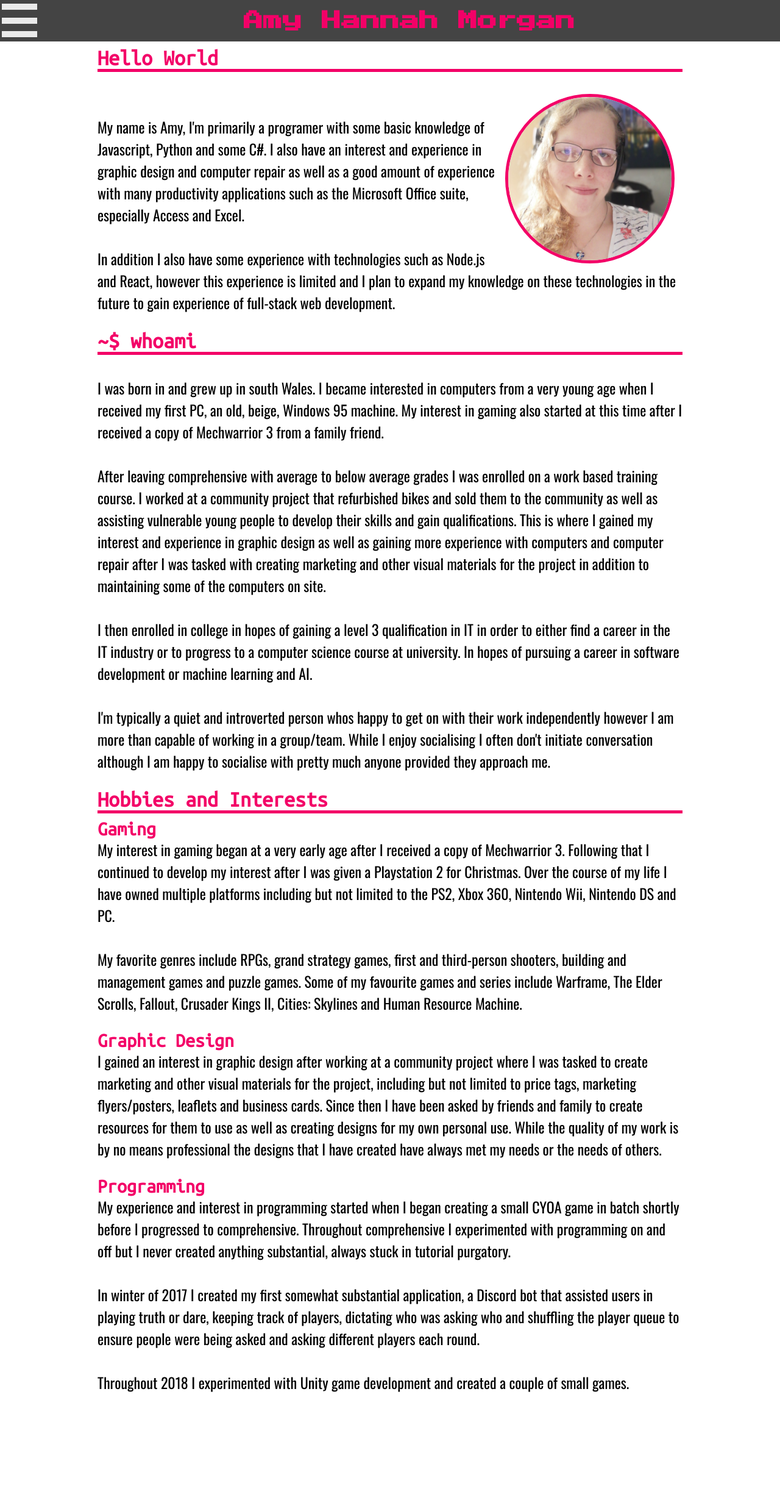
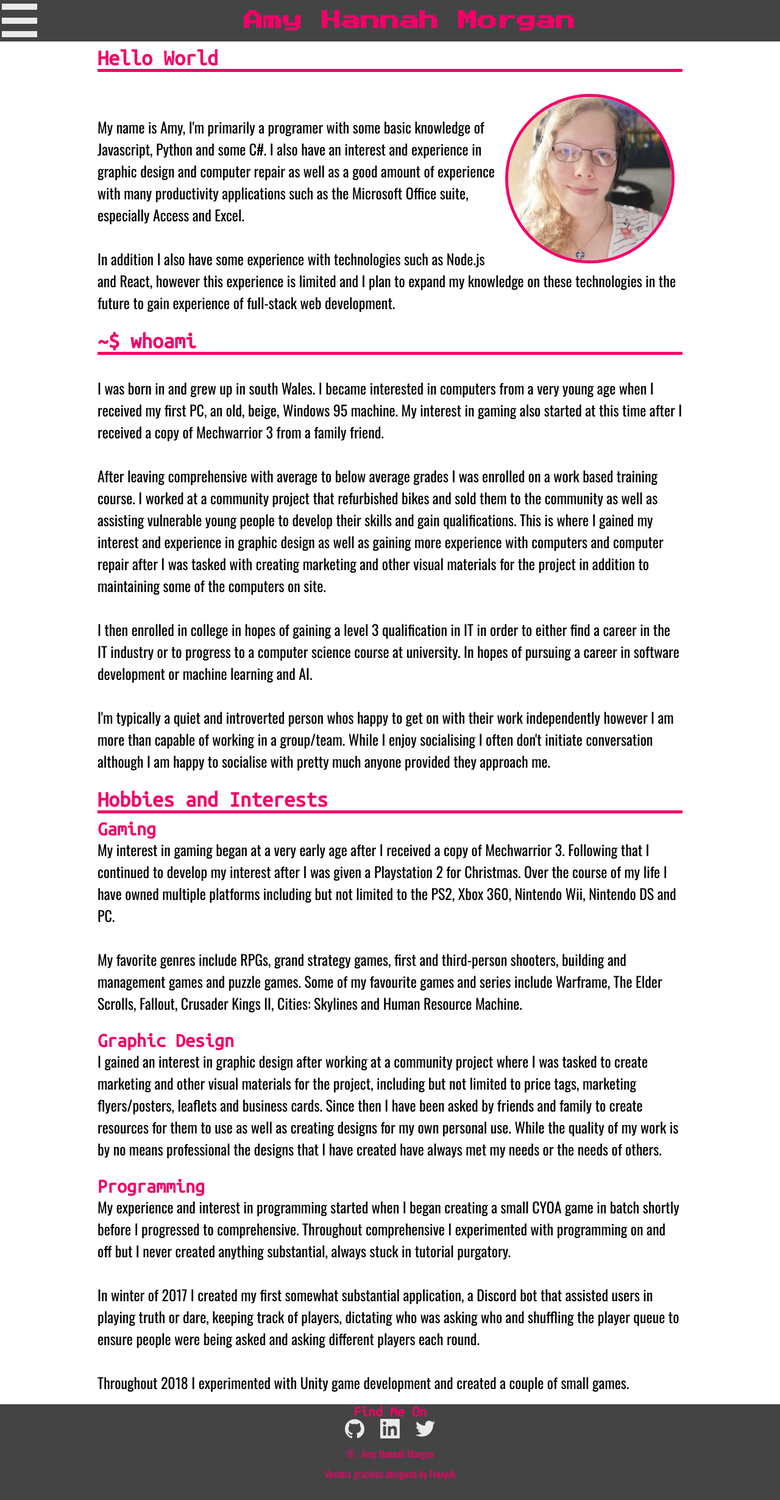
Before and after one commit to AmyHannahMorgan/AmyHannahMorgan.github.io, a Jekyll site: the page built from index.html, in a window 1280 px wide. Shown: the whole page at 61% size. Built offline with Jekyll 4.4.1, drawn with Linux system fonts in a browser that asks for light colours; before the commit the page ends 2303 px from its top, so only the background shows below that.

Commit message:
added footer and social media icons to footer

```diff
--- a/_layouts/default.html
+++ b/_layouts/default.html
@@ -82,5 +82,18 @@
 
     {{ content }}
 
+    <footer class="mobileFooter">
+      <h2>Find Me On</h2>
+      <div class="socialMediaLinks">
+        <a href="https://github.com/AmyHannahMorgan"><img src="/assets/social media icons/social-1_logo-github.svg" alt=""></a>
+        <a href="https://www.linkedin.com/in/amy-morgan-94153017a/"><img src="/assets/social media icons/social-1_logo-linkedin.svg" alt=""></a>
+        <a href="https://twitter.com/AmyHMorgan"><img src="/assets/social media icons/social-1_logo-twitter.svg" alt=""></a>
+      </div>
+      <p>&copy; <span id="copyrightYear"></span>, Amy Hannah Morgan</p>
+      <p><a href="http://www.freepik.com/">Vectors&nbsp;graphics designed by Freepik</a></p>
+    </footer>
+    <footer class="desktopFooter">
+
+    </footer>
   </body>
 </html>
--- a/css/main.css
+++ b/css/main.css
@@ -127,6 +127,53 @@ nav.dropdown {
   top: 0;
 
   background-color: #444;
+}
+
+footer.mobileFooter {
+  width: 100vw;
+  height: 17.5vh;
+
+  background-color: #444;
+}
+
+footer.mobileFooter > h2 {
+  font-family: 'Ubuntu Mono', monospace;
+  color: #f30067;
+  text-align: center;
+
+  width: 100%;
+
+  margin: 0;
+}
+
+footer.mobileFooter > p {
+  font-family: 'Oswald', sans-serif;
+  color: #f30067;
+  text-align: center;
+
+  width: 100%;
+
+  margin: 1vh 0 0;
+}
+
+footer.mobileFooter > p > a {
+  text-decoration: none;
+  color: #f30067;
+
+  margin: 0;
+}
+
+footer.mobileFooter > .socialMediaLinks {
+  display: flex;
+  flex-direction: row;
+  justify-content: center;
+  align-items: center;
+
+  width: 100%;
+}
+
+footer.mobileFooter > .socialMediaLinks > a {
+  padding: 0 1vw;
 }
 
 /* classes */
```
Also changed, not shown: assets/social media icons/social-1_logo-github.svg (added), assets/social media icons/social-1_logo-linkedin.svg (added), assets/social media icons/social-1_logo-twitter.svg (added).
